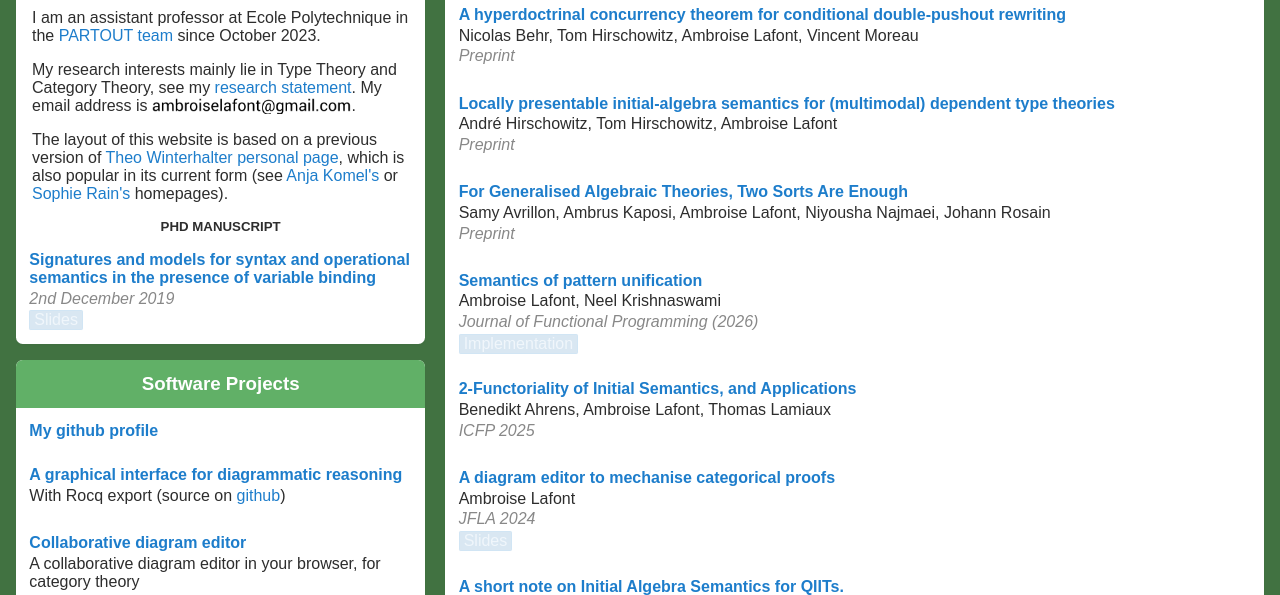
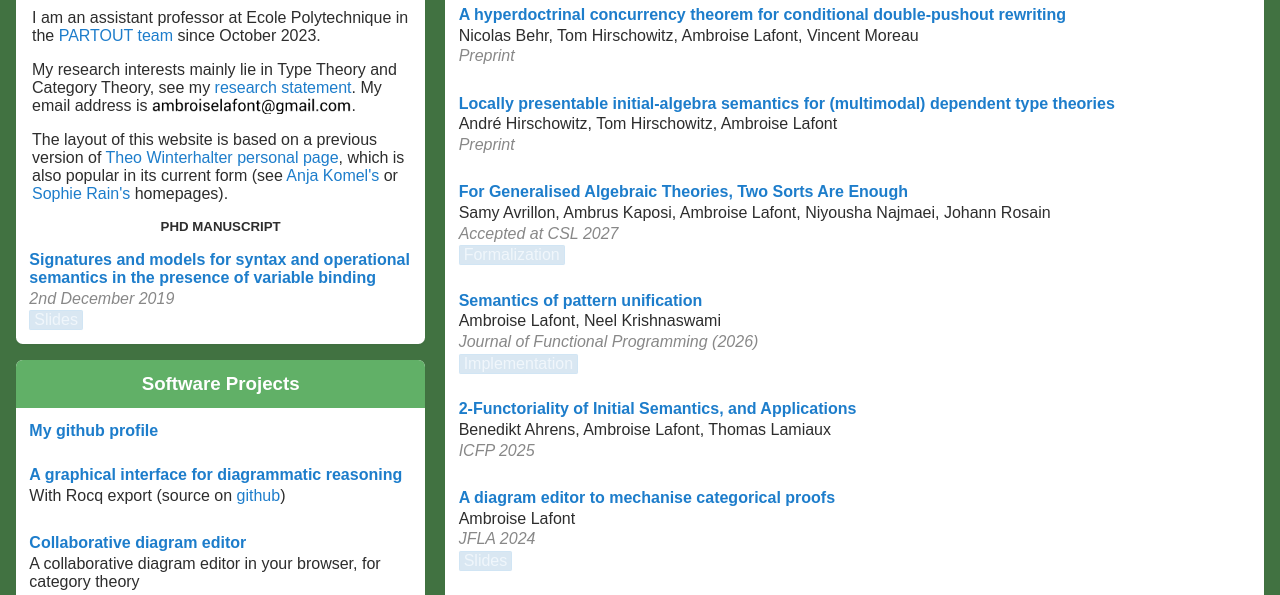
Before and after one commit to amblafont/amblafont.github.io, a plain HTML site: page index.html in a window 1280 px wide. Shown: the part 165-760 px from the top of the page. Drawn offline with Linux system fonts and the light colour scheme.

Commit message:
two sort paper accepted at CSL 27

```diff
--- a/index.html
+++ b/index.html
@@ -231,8 +231,11 @@ Locally presentable initial-algebra semantics for (multimodal) dependent type th
 For Generalised Algebraic Theories, Two Sorts Are Enough
                 </a>
 		<p>Samy Avrillon, Ambrus Kaposi, Ambroise Lafont, Niyousha Najmaei, Johann Rosain</p>
-                <p class="conference">Preprint</p>
+                <p class="conference">Accepted at CSL 2027</p>
             </h4>
+	                <div class="files">
+				                <a href="https://github.com/amblafont/twosort-lean">Formalization</a>
+			</div>
 	</article>
 	<article>
             <h4>
```
